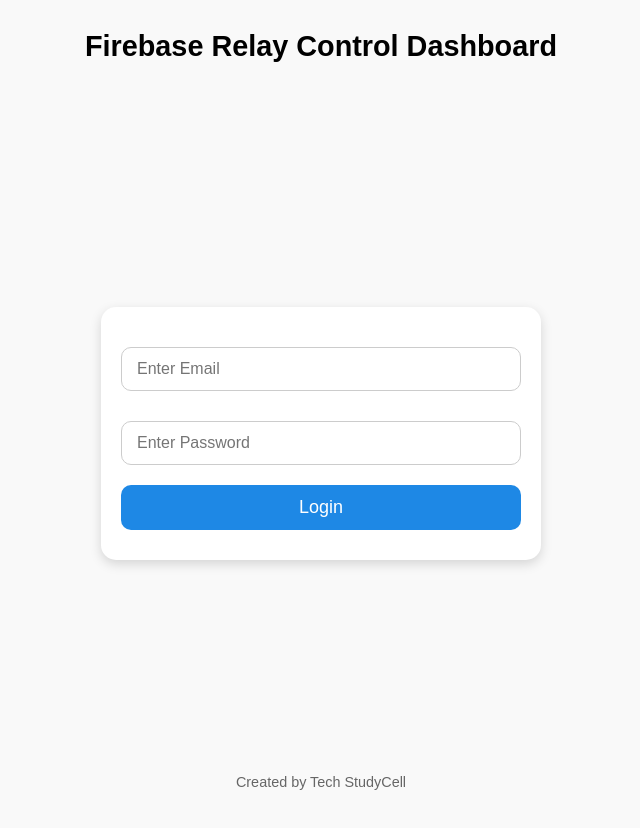
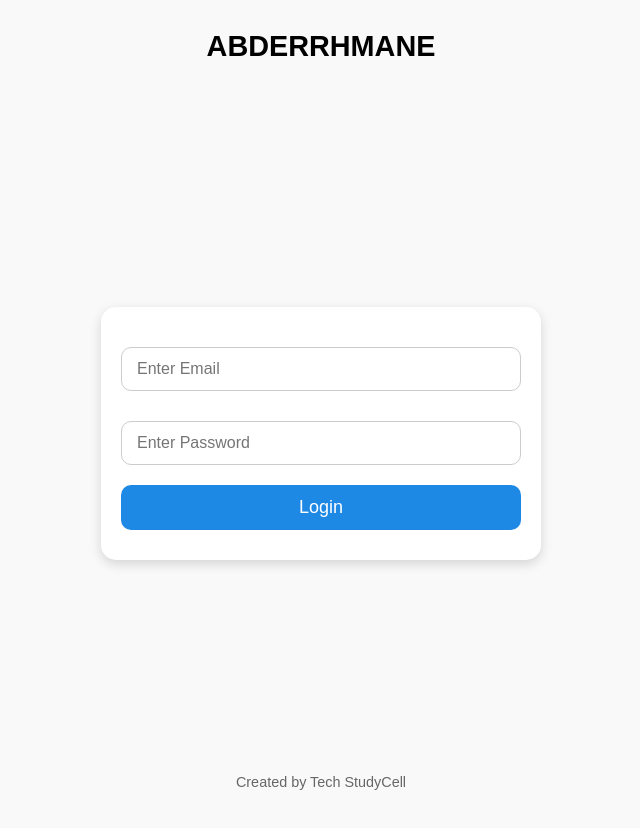
Before and after one commit to abdoubencheikh9-eng/ledesp, a plain HTML site: page index.html in a window 1280 px wide. Shown: the whole page, without its empty margins (319-959 px from the left). Drawn offline with Linux system fonts and the light colour scheme.

Commit message:
Update index.html

```diff
--- a/index.html
+++ b/index.html
@@ -144,7 +144,7 @@
 </head>
 <body>
 
-  <h1>Firebase Relay Control Dashboard</h1>
+  <h1>ABDERRHMANE</h1>
 
   <!-- Login form -->
   <div id="loginForm">
```
